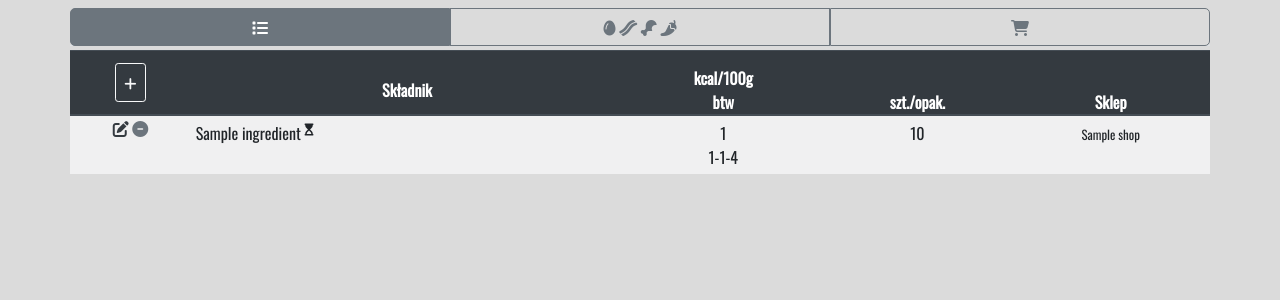
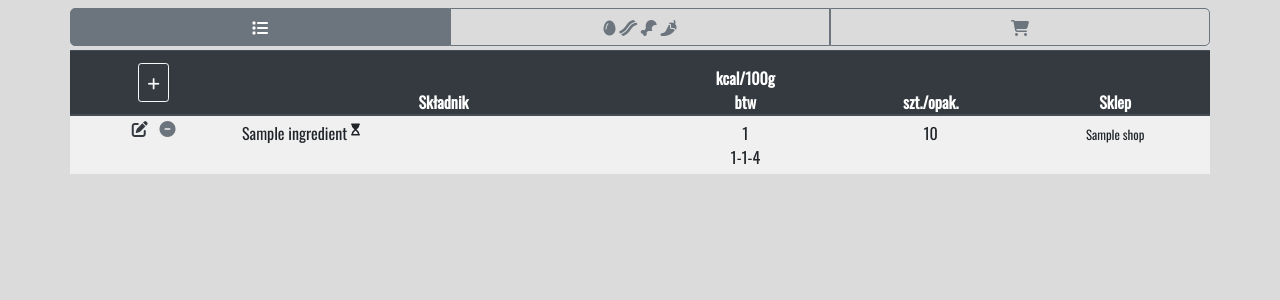
Before and after one commit to piter1316/toDoApp, a Django app: page /ingredientsEdit in a window 1280 px wide. Shown: the part 48-348 px from the top of the page. Run offline with Django 3.2, Linux system fonts and the light colour scheme; a user stored in the database is signed in; tables that the repository leaves empty hold one stand-in row (values such as "Sample post"); some libraries are stand-ins or nearby versions.

Commit message:
layout fixes

```diff
--- a/cars/templates/cars/car_details.html
+++ b/cars/templates/cars/car_details.html
@@ -35,7 +35,7 @@
         {% for detail in car %}
         <form method="post" action="{% url 'cars:add_fuel_fill' detail.pk  %}" id="add_fuel_fill">{% csrf_token %}
           <table class="table table-bordered bg-light table-sm table-striped mb-0" id="filling_table">
-            <thead class="bg-secondary text-center text-light">
+            <thead class="bg-secondary text-center text-light sticky-top">
             <tr>
               <th scope="col" class="d-none d-md-table-cell">Lp.</th>
               <th scope="col">Data</th>
@@ -114,7 +114,7 @@
       </div>
 
       <table class="d-none d-lg-table table table-bordered bg-light table-sm table-striped mb-0">
-        <thead class="bg-secondary text-center text-light">
+        <thead class="bg-secondary text-center text-light sticky-top">
         <tr>
           <td>Lp.</td>
           <td>Data</td>
--- a/meals/templates/meals/ingredients_edit.html
+++ b/meals/templates/meals/ingredients_edit.html
@@ -97,13 +97,13 @@
     <div class="tab-pane fade service show active" id="macro">
       <div style="overflow-y:scroll; height:80vh;">
         <table class="table table-light table-striped table-hover table-fixed ">
-          <thead class="thead-dark text-center">
+          <thead class="thead-dark text-center sticky-top">
           <tr>
             <th class="px-0">
               <button class="btn btn-sm btn-outline-light p-1 p-md-2" data-toggle="modal" data-target="#addIngredientModal"><i
                   class="fas fa-plus"></i></button>
             </th>
-            <th class="align-items-center px-0">
+            <th class="align-items-center p-0">
               <span class="">Składnik</span>
             </th>
             <th class="p-0">kcal/100g<br>btw</th>
@@ -115,9 +115,9 @@
           {% for ingredient in user_ingredients %}
           <tr>
             <td class="p-0 text-center">
-              <a class="fas fa-edit text-dark" href="{% url 'meals:edit_ingredient_index' ingredient.id %}"></a>
+              <a class="fas fa-edit text-dark px-1" href="{% url 'meals:edit_ingredient_index' ingredient.id %}"></a>
               <a onclick="return confirm('Czy napewno usunąć składnik?')"
-                 href="{% url 'meals:delete_ingr' ingredient.id %}" class="fas fa-minus-circle text-secondary"></a>
+                 href="{% url 'meals:delete_ingr' ingredient.id %}" class="fas fa-minus-circle text-secondary px-1"></a>
             </td>
             <td>
               {{ingredient}}{% if ingredient.short_expiry %}
```
